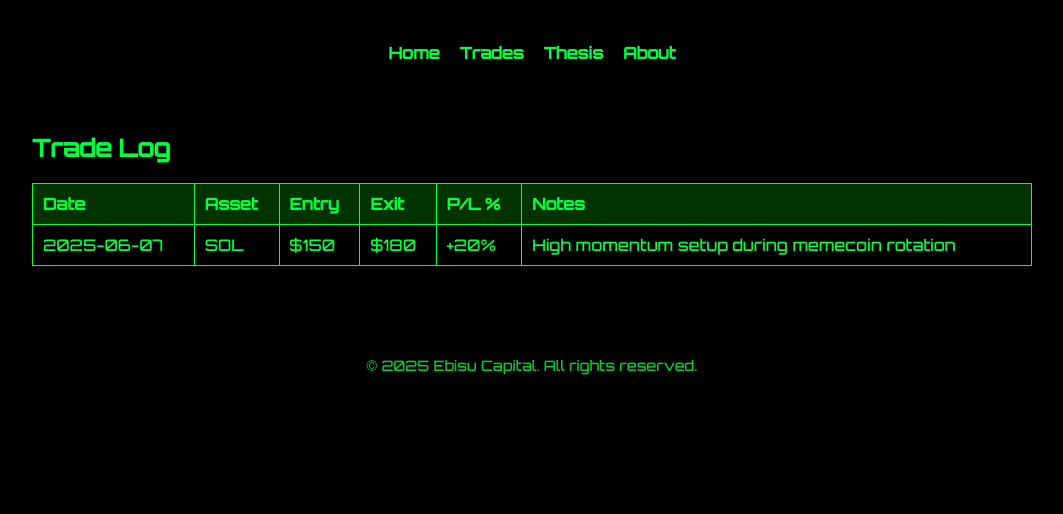
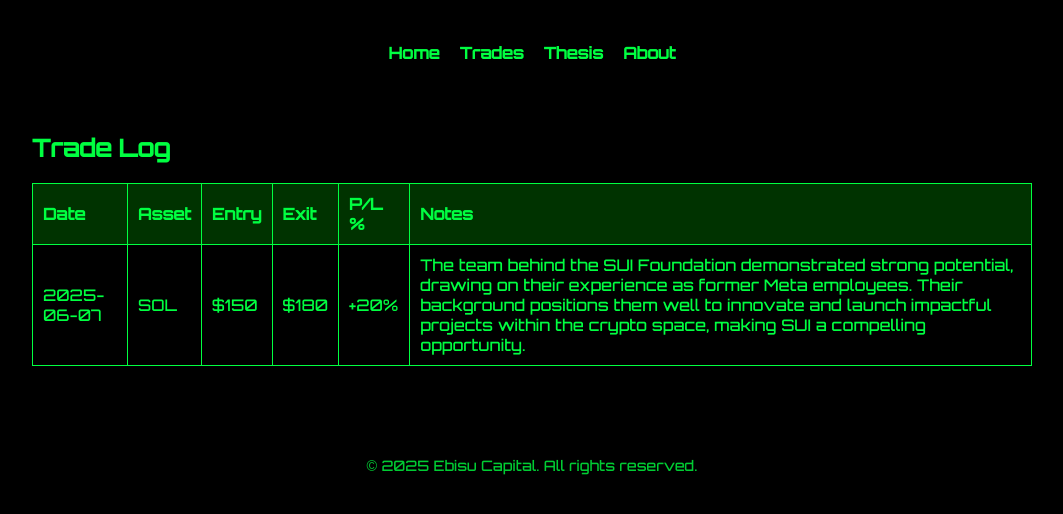
Before and after one commit to AndreRucker/Ebisu-Capital, a plain HTML site: page trades.html.html in a window 1280 px wide. Shown: the part 240-754 px from the top of the page, without its empty margins (108-1171 px from the left). Drawn offline with Linux system fonts and the light colour scheme.

Commit message:
Update trades.html.html

```diff
--- a/trades.html.html
+++ b/trades.html.html
@@ -89,7 +89,7 @@
         <td>$150</td>
         <td>$180</td>
         <td>+20%</td>
-        <td>High momentum setup during memecoin rotation</td>
+        <td>The team behind the SUI Foundation demonstrated strong potential, drawing on their experience as former Meta employees. Their background positions them well to innovate and launch impactful projects within the crypto space, making SUI a compelling opportunity.</td>
       </tr>
     </table>
   </div>
```
